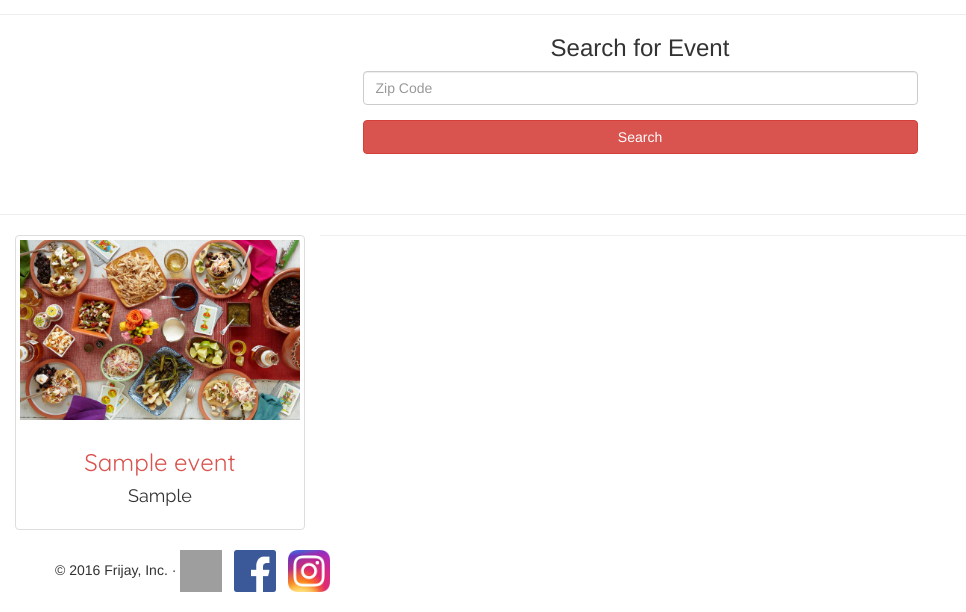
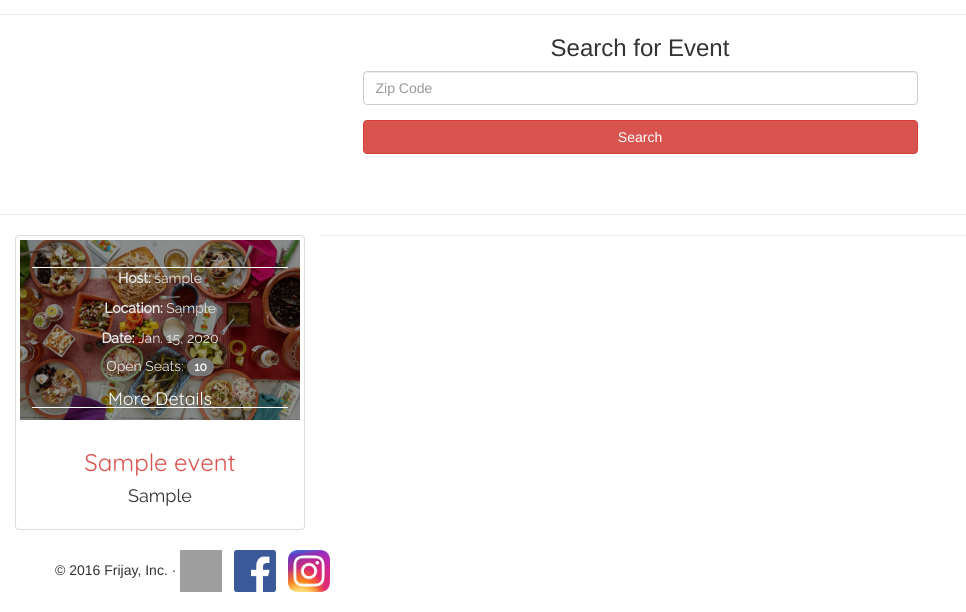
Before and after one commit to afranco07/shabbatTable, a Django app: page / in a window 1280 px wide, with the pointer over the restyled element. Shown: the part 516-1128 px from the top of the page, without its empty margins (0-966 px from the left). Run offline with Django 3.2, Linux system fonts and the light colour scheme; tables that the repository leaves empty hold one stand-in row (values such as "Sample post"); parts of the project's set-up code (start-up, migrations or seed data) failed here and were passed over; some libraries are stand-ins or nearby versions; grey boxes are pictures that could not be loaded.

Commit message:
Changing height and brightness of the effect

```diff
--- a/static/css/frijay.css
+++ b/static/css/frijay.css
@@ -98,3 +98,14 @@ input[type=text]:focus {
   -ms-transform: scale(0,1);
   transform: scale(0,1);
 }
+.hovereffect:hover .overlay {
+  opacity: 1;
+  filter: alpha(opacity=100);
+  -webkit-transform: scale(1);
+  -ms-transform: scale(1);
+  transform: scale(1);
+}
+.hovereffect:hover img {
+  filter: brightness(0.6);
+  -webkit-filter: brightness(0.6);
+}
```
